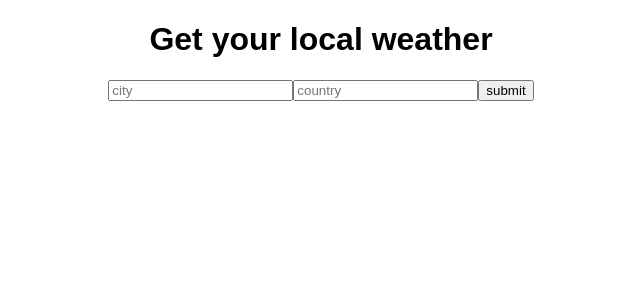
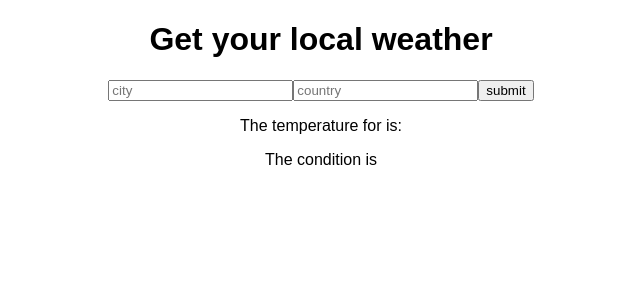
Before and after one commit to tjhooper1/weatherApp, a React (Create React App) app: page / in a window 1280 px wide. Shown: the top 300 px of the page, without its empty margins (319-959 px from the left). Built offline with nearby package versions, Linux system fonts and the light colour scheme.

Commit message:
improved fetch command

```diff
--- a/src/App.js
+++ b/src/App.js
@@ -9,10 +9,12 @@ class App extends Component {
 
   state = {
     country: "",
-    city: ""
+    city: "",
+    temperature: "",
+    condition: ""
   }
 
-  updateWeather =  (e) => {
+  updateWeather = async (e) => {
     e.preventDefault();
 
     const API_KEY = '35b132f4fe91687cfbf36ff39dd7054c';
@@ -20,17 +22,15 @@ class App extends Component {
     let city = e.target.elements.city.value;
     let URL = `https://api.openweathermap.org/data/2.5/weather?q=${city},${country}&appid=${API_KEY}`;
 
-  fetch(URL)
-  .then((response) => {
-    return response.json();
-  })
-  .then((myJson) => {
-    console.log(myJson);
-  });
+  const apiCall = await fetch(URL);
+  const data = await apiCall.json();
+
+  let condition = data.weather[0].description;
 
   this.setState({
     country: country,
-    city: city
+    city: city,
+    condition: condition
   });
   console.log(this.state);
 
@@ -43,6 +43,7 @@ class App extends Component {
         <Weather
         country={this.state.country}
         city={this.state.city}
+        condition={this.state.condition}
         updateWeather={this.updateWeather}
         />
 
--- a/src/components/Weather.js
+++ b/src/components/Weather.js
@@ -10,8 +10,8 @@ function Weather (props) {
           <input type="text" name="country" placeholder="country"/>
           <button>submit</button>
       </form>
-      <p>{props.city}</p>
-      <p>{props.country}</p>
+      <p>The temperature for {props.city} is: </p>
+      <p>The condition is {props.condition}</p>
       </div>
     );
 }
```
